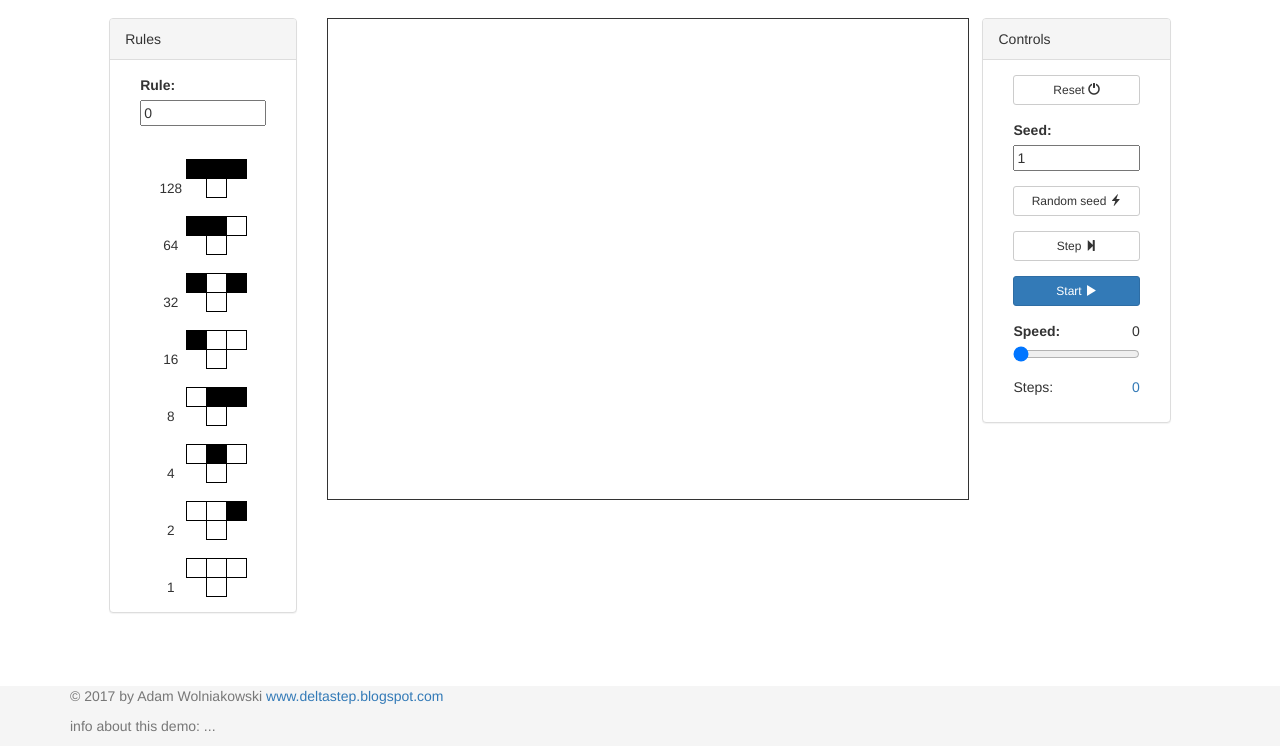
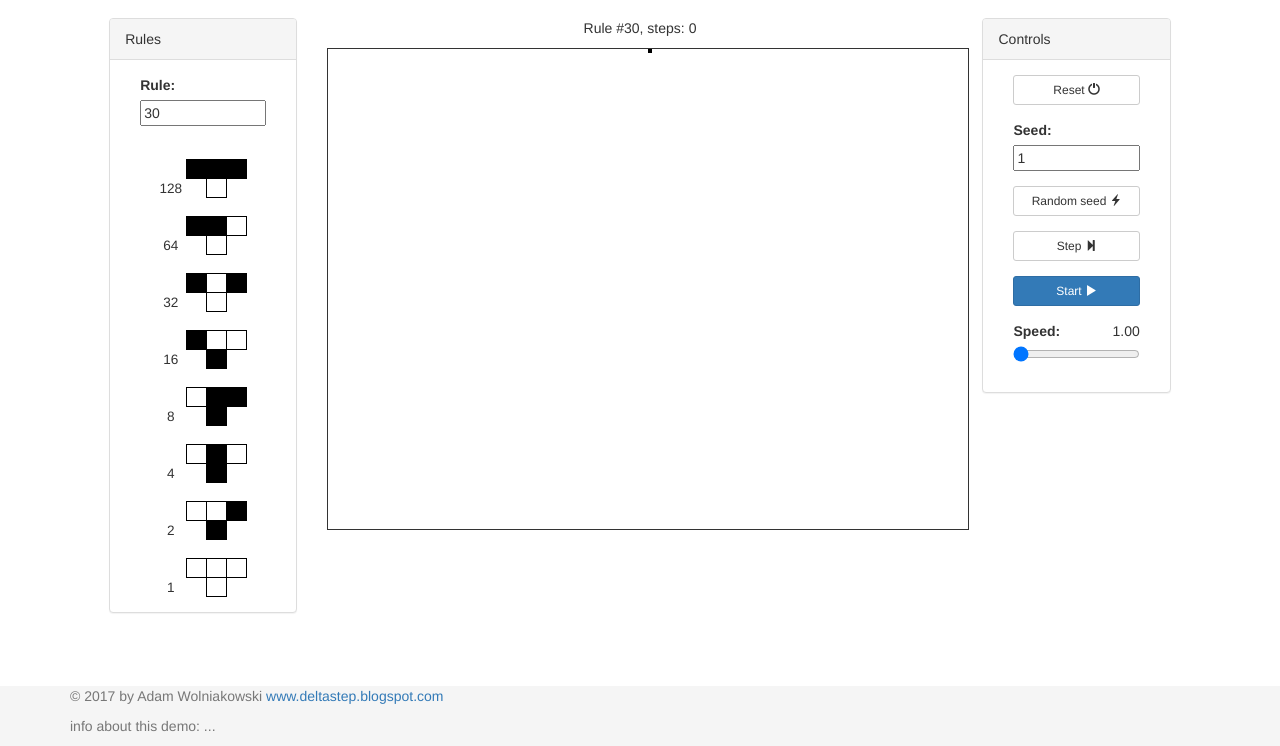
Before and after one commit to dagothar/elementary-ca, a plain HTML site: page index.html in a window 1280 px wide. Both pictures are taken after a click on the link "Elementary Cellular Automata". Shown: the part 54-800 px from the top of the page. Drawn offline with Linux system fonts and the light colour scheme.

Commit message:
improvements

```diff
--- a/index.html
+++ b/index.html
@@ -81,6 +81,7 @@
 
       <!-- VIEW -->
       <div class="col-md-6">
+        <p class="text-center">Rule #<span class="rule">0</span>, steps: <span class="steps"></span></p>
         <div class="canvas-container" id="view"></div>
       </div>
 
@@ -128,9 +129,6 @@
               <input type="range" min="0" val="0" max="100" class="slider-speed"/>
             </div>
 
-            <!-- steps -->
-            <p class="col-md-12">Steps: <span class="steps pull-right text-primary">0</span></p>
-
           </div>
         </div>
 
--- a/scripts/app.js
+++ b/scripts/app.js
@@ -1,6 +1,6 @@
 "use strict";
 
-define(['jquery', 'concrete', 'array2d'], function($, Concrete, array2d) {
+define(['jquery', 'concrete', 'array2d', 'bigint'], function($, Concrete, array2d, bigint) {
 
   const CONFIG = {
     VIEW_ID:        '#view',
@@ -9,11 +9,14 @@ define(['jquery', 'concrete', 'array2d'], function($, Concrete, array2d) {
     WORLD_WIDTH:    160,
     WORLD_HEIGHT:   120,
     START_RULE:     30,
+    START_SEED:     0,
+    CELL_SIZE:      4,
     BTN_START_DIV:  '.button-start-div',
     BTN_STOP_DIV:   '.button-stop-div',
     BTN_START:      '.button-start',
     BTN_STOP:       '.button-stop',
     BTN_STEP:       '.button-step',
+    RULE:           '.rule'
   };
 
 
@@ -30,12 +33,13 @@ define(['jquery', 'concrete', 'array2d'], function($, Concrete, array2d) {
     this.layer1 = undefined;
     this.layer2 = undefined;
     this.world = new array2d.Array2d(CONFIG.WORLD_HEIGHT, CONFIG.WORLD_WIDTH, '0');
-    this.rule = 0;
+    this.rule = CONFIG.START_RULE;
     this.speed = 1;
     this.running = false;
     this.interval = undefined;
     this.steps = 0;
     this.currentRow = 0;
+    this.seed = bigInt('1');
   };
 
 
@@ -55,7 +59,9 @@ define(['jquery', 'concrete', 'array2d'], function($, Concrete, array2d) {
 
     /* initialize interface */
     $('.slider-speed').val(0);
-    $('#rule').val(0);
+    $('#rule').val(this.rule);
+    $('.rule').text(this.rule);
+    this.markRulePips(this.rule);
     $(CONFIG.BTN_START_DIV).show();
     $(CONFIG.BTN_STOP_DIV).hide();
 
@@ -67,6 +73,7 @@ define(['jquery', 'concrete', 'array2d'], function($, Concrete, array2d) {
       $(this).val(r);
       self.markRulePips(r);
       self.rule = r;
+      $('.rule').text(self.rule);
     });
 
     $('.r').click(function() {
@@ -74,6 +81,7 @@ define(['jquery', 'concrete', 'array2d'], function($, Concrete, array2d) {
       $(this).toggleClass('r0').toggleClass('r1');
       self.rule ^= n;
       $('#rule').val(self.rule);
+      $('.rule').text(self.rule);
     });
 
     $('.slider-speed').on('input change', function() {
@@ -86,7 +94,8 @@ define(['jquery', 'concrete', 'array2d'], function($, Concrete, array2d) {
     $('.button-stop').click(function() { self.stop(); })
     $('.button-randomize').click(function() { self.randomize(); })
 
-    //this.update();
+    this.world.set(0, 80, '1');
+    this.update();
   };
 
 
@@ -119,7 +128,7 @@ define(['jquery', 'concrete', 'array2d'], function($, Concrete, array2d) {
     for (var x = 0; x < width; ++x) {
       for (var y = 0; y < height; ++y) {
         ctx.fillStyle = this.world.get(y, x) == '1' ? 'black' : 'white';
-        ctx.fillRect(x*5, y*5, 5, 5);
+        ctx.fillRect(x*CONFIG.CELL_SIZE, y*CONFIG.CELL_SIZE, CONFIG.CELL_SIZE, CONFIG.CELL_SIZE);
         ctx.fill();
       }
     }
@@ -129,14 +138,13 @@ define(['jquery', 'concrete', 'array2d'], function($, Concrete, array2d) {
 
   App.prototype.step = function() {
     ++this.currentRow;
+    ++this.steps;
 
     if (this.currentRow == this.world.getRows()) {
       this.world.deleteRow(0);
-      this.world.addRow(this.world.getRows()-1, '0');
+      this.world.addRow(this.world.getRows(), '0');
       --this.currentRow;
     }
-
-    console.log(this.currentRow, this.world.getRows());
 
     var row = this.currentRow;
     var width = this.world.getCols();
@@ -145,7 +153,6 @@ define(['jquery', 'concrete', 'array2d'], function($, Concrete, array2d) {
     for (var x = 0; x < width; ++x) {
       var parents = this.world.get(row-1, (x+width-1)%width) + this.world.get(row-1, x) + this.world.get(row-1, (x+1)%width);
       var rule = 1 << parseInt(parents, 2);
-      console.log(rule);
       if (this.rule & rule) {
         this.world.set(row, x, '1');
       } else {
--- a/scripts/main.js
+++ b/scripts/main.js
@@ -5,7 +5,8 @@ requirejs.config({
   paths: {
     jquery: '../vendor/jquery/jquery-3.2.0.min',
     underscore: '../vendor/underscore/underscore.min',
-    concrete: '../vendor/concrete/concrete.min'
+    concrete: '../vendor/concrete/concrete.min',
+    bigint: '../vendor/biginteger/BigInteger.min'
   },
   shim: {
     'jquery': {
@@ -16,6 +17,9 @@ requirejs.config({
     },
     'concrete': {
       exports: 'Concrete'
+    },
+    'bigint': {
+      exports: 'bigInt'
     }
   }
 });
```
